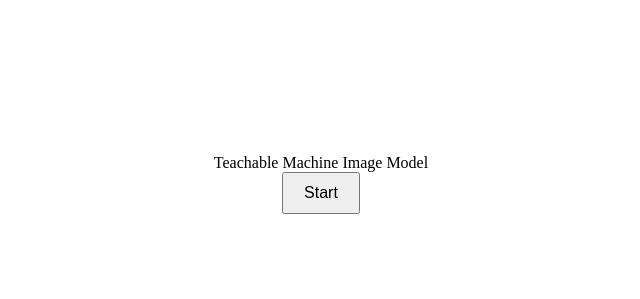
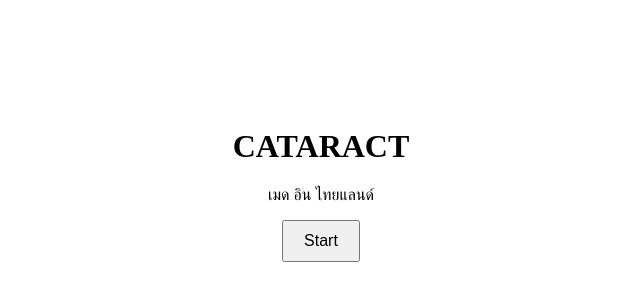
Before and after one commit to BentoTPG/cataract-test, a plain HTML site: page index.html in a window 1280 px wide. Shown: the part 196-495 px from the top of the page, without its empty margins (319-959 px from the left). Drawn offline with Linux system fonts and the light colour scheme.

Commit message:
top-page

```diff
--- a/index.html
+++ b/index.html
@@ -42,13 +42,20 @@
             padding: 10px 20px; /* Add padding for the button */
             font-size: 16px; /* Set font size */
         }
+
+        .top-page {
+            text-align: center;
+        }
     </style>
     <script src="https://cdn.jsdelivr.net/npm/@tensorflow/tfjs@latest/dist/tf.min.js"></script>
     <script src="https://cdn.jsdelivr.net/npm/@teachablemachine/image@latest/dist/teachablemachine-image.min.js"></script>
 </head>
 <body>
-    <div>Teachable Machine Image Model</div>
-    <button type="button" onclick="init()">Start</button>
+    <div class="top-page">
+        <h1>CATARACT</h1>
+        <p>เมด อิน ไทยแลนด์</p>
+        <button type="button" onclick="init()">Start</button>
+    </div>
     <div id="webcam-container"></div>
     <div id="label-container"></div>
 
@@ -90,6 +97,7 @@
 
             // Show the freeze button after webcam starts
             document.querySelector(".freeze-button-container").style.display = "inline";
+            document.querySelector(".top-page").style.display = "none";
         }
 
         async function loop() {
```
